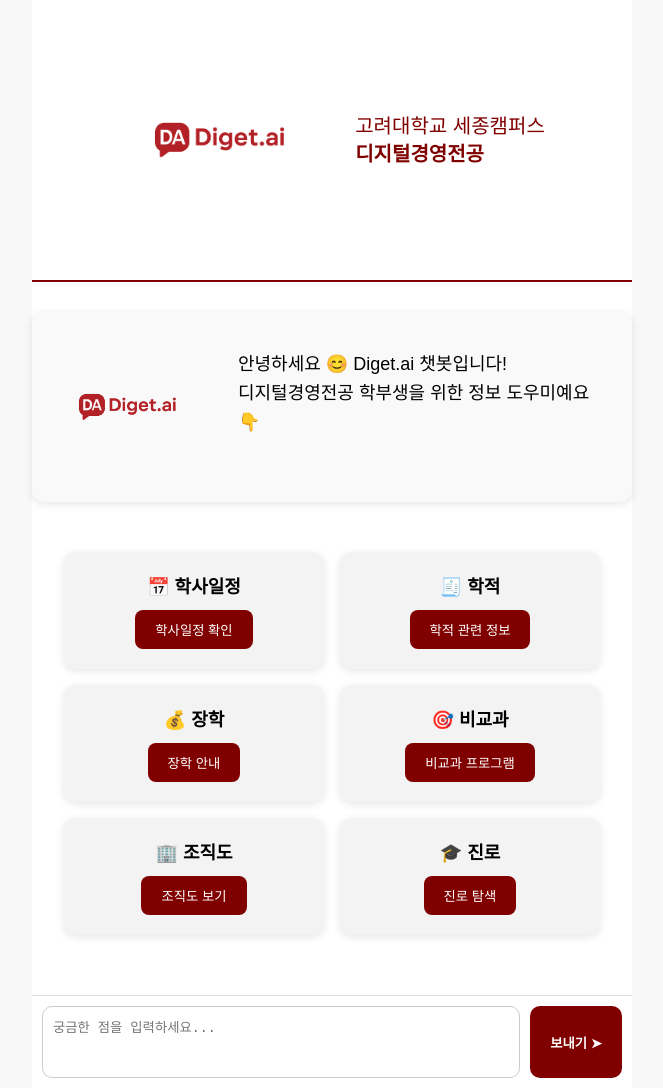
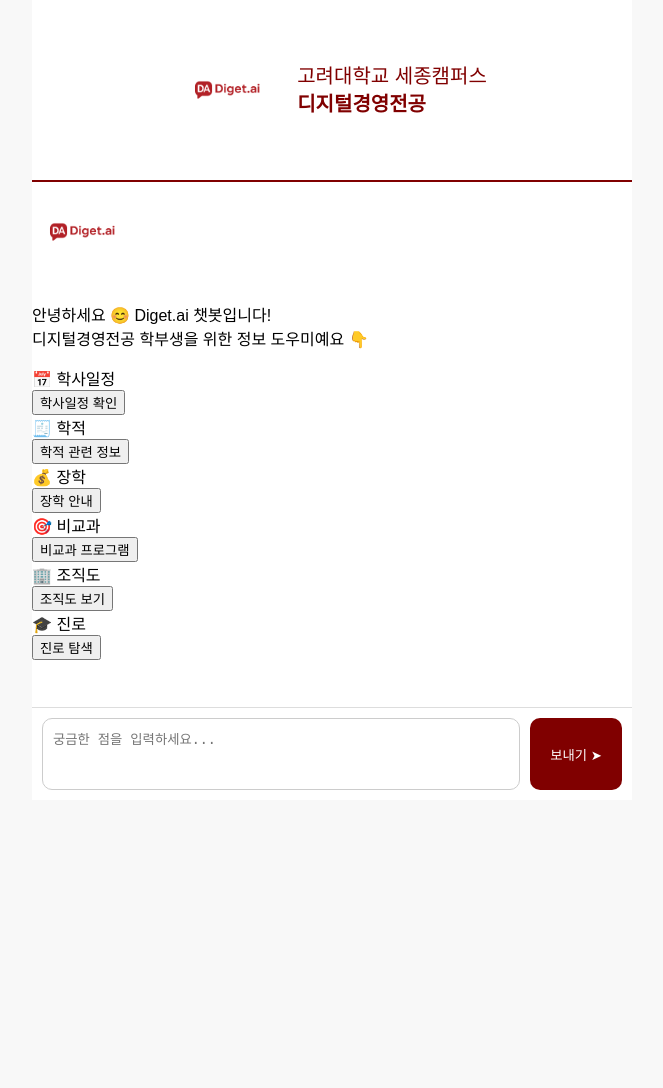
Before and after one commit to channwl/DPT-chatbot, a Django app: page /chatbot/ in a window 1280 px wide. Shown: the whole page, without its empty margins (308-971 px from the left). After the commit the page ends 790 px from the top, so only its background shows below. Run offline with Django 4.2, Linux system fonts and the light colour scheme.

Commit message:
Update chatbot.html

```diff
--- a/chatbot/templates/chatbot/chatbot.html
+++ b/chatbot/templates/chatbot/chatbot.html
@@ -6,98 +6,6 @@
     <title>디지털경영전공 챗봇</title>
     <link rel="stylesheet" href="{% static 'chatbot/style.css' %}">
     <style>
-        .header-flex {
-            display: flex;
-            align-items: center;
-            justify-content: center;
-            padding: 40px;
-            border-bottom: 2px solid #800000;
-        }
-
-        .logo{
-            height:200px;
-            margin-right:16px;
-        }
-
-        .intro-box {
-            display: flex;
-            gap: 20px;
-            margin: 30px 0;
-            background-color: #f9f9f9;
-            border-radius: 12px;
-            padding: 20px;
-            box-shadow: 0 2px 8px rgba(0, 0, 0, 0.1);
-        }
-
-        .intro-box img {
-            width: 150px;
-            height: auto;
-        }
-
-        .intro-text {
-            font-size: 18px;
-            line-height: 1.6;
-        }
-
-        .category-box {
-            display: flex;
-            flex-wrap: wrap;
-            gap: 16px;
-            justify-content: center;
-            margin: 20px 0;
-        }
-
-        .category-card {
-            background-color: #f3f3f3;
-            border-radius: 12px;
-            padding: 20px;
-            width: 220px;
-            box-shadow: 0 2px 8px rgba(0, 0, 0, 0.1);
-            display: flex;
-            flex-direction: column;
-            align-items: center;
-        }
-
-        .category-title {
-            font-size: 18px;
-            font-weight: bold;
-            margin-bottom: 12px;
-        }
-
-        .category-content button {
-            padding: 10px 20px;
-            border: none;
-            border-radius: 8px;
-            background-color: #800000;
-            color: white;
-            cursor: pointer;
-        }
-
-        .category-content button:hover {
-            background-color: #a52a2a;
-        }
-
-        .message.bot, .message.user {
-            white-space: pre-line !important;
-        }
-
-        .bot-icon {
-        height: 35px;
-        width: auto;
-        vertical-align: middle;
-        margin-right: 6px;
-        border-radius: 4px;
-    }
-
-    #chat-form button {
-        background-color: #800000;
-        color: white;
-        border: none;
-        padding: 0 20px;
-        border-radius: 10px;
-        cursor: pointer;
-        font-weight: bold;
-    }
     </style>
 </head>
 <body>
```
